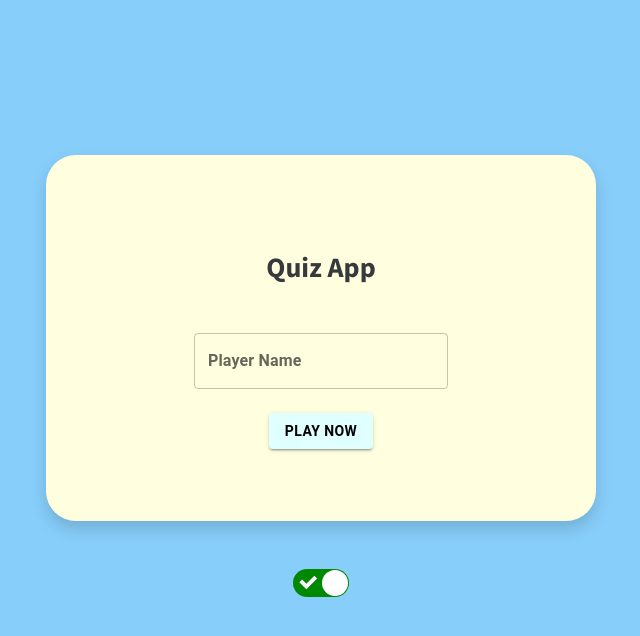
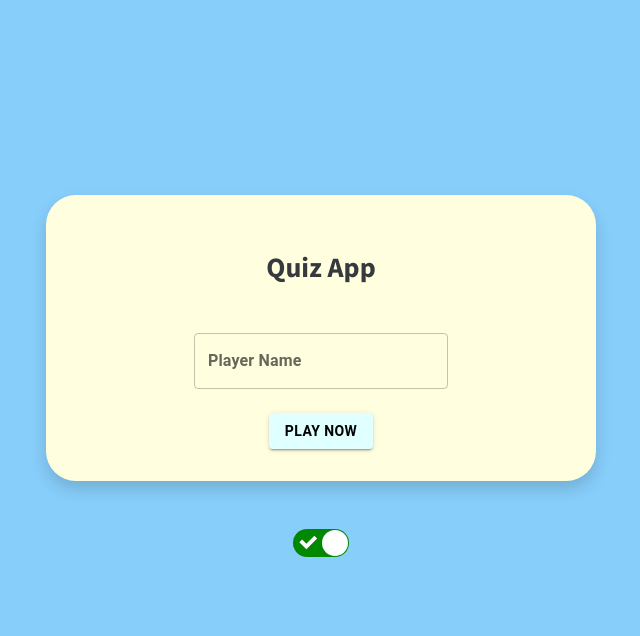
Before and after one commit to ashishsamuel/quiz-app-react, a React (Create React App) app: page / in a window 1280 px wide. Shown: the top 636 px of the page, without its empty margins (319-959 px from the left). Built offline with nearby package versions, Linux system fonts and the light colour scheme.

Commit message:
alignment issues

```diff
--- a/src/App.js
+++ b/src/App.js
@@ -22,12 +22,12 @@ function App() {
     <QuizContext.Provider value={{gameState,setGameState,name,setName,theme,result,setResult}}>
 
       <div className='d-flex flex-column justify-content-center align-items-center w-auto' id={theme} style={{height:'100vh'}}>
-      <div className='shadow p-5 border-rad box-width bg-color padding'>
+      <div className='shadow px-5 py-2 border-rad box-width bg-color padding'>
         {gameState === 'start' &&
         <h3 className='text-center my-5 fw-bold'>Quiz App</h3>
         }
         {gameState === 'quiz' &&
-        <h3 className='text-center mb-5'>Questions</h3>
+        <h3 className='text-center mb-4'>Questions</h3>
         }
               {gameState==='start' && <StartGameScreen/>}
               {gameState==='quiz' && <QuizScreen/>}
```
